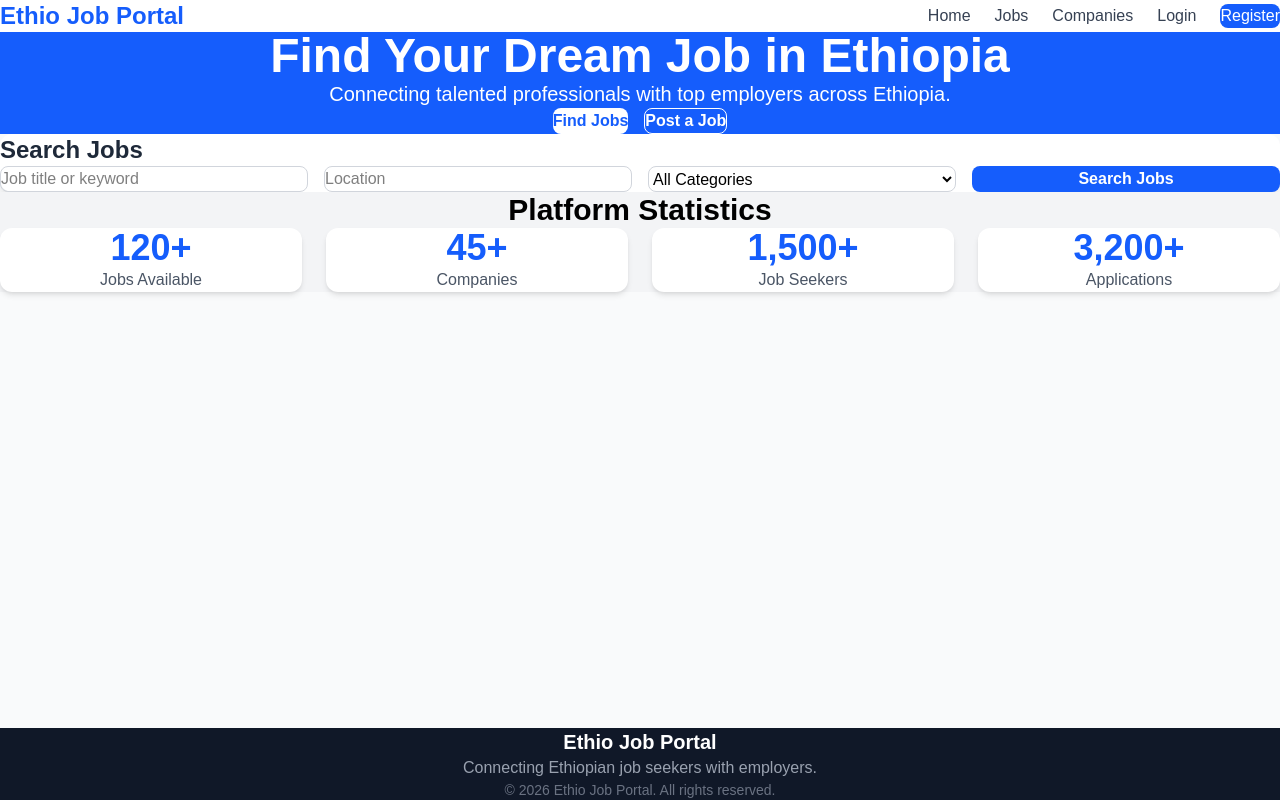
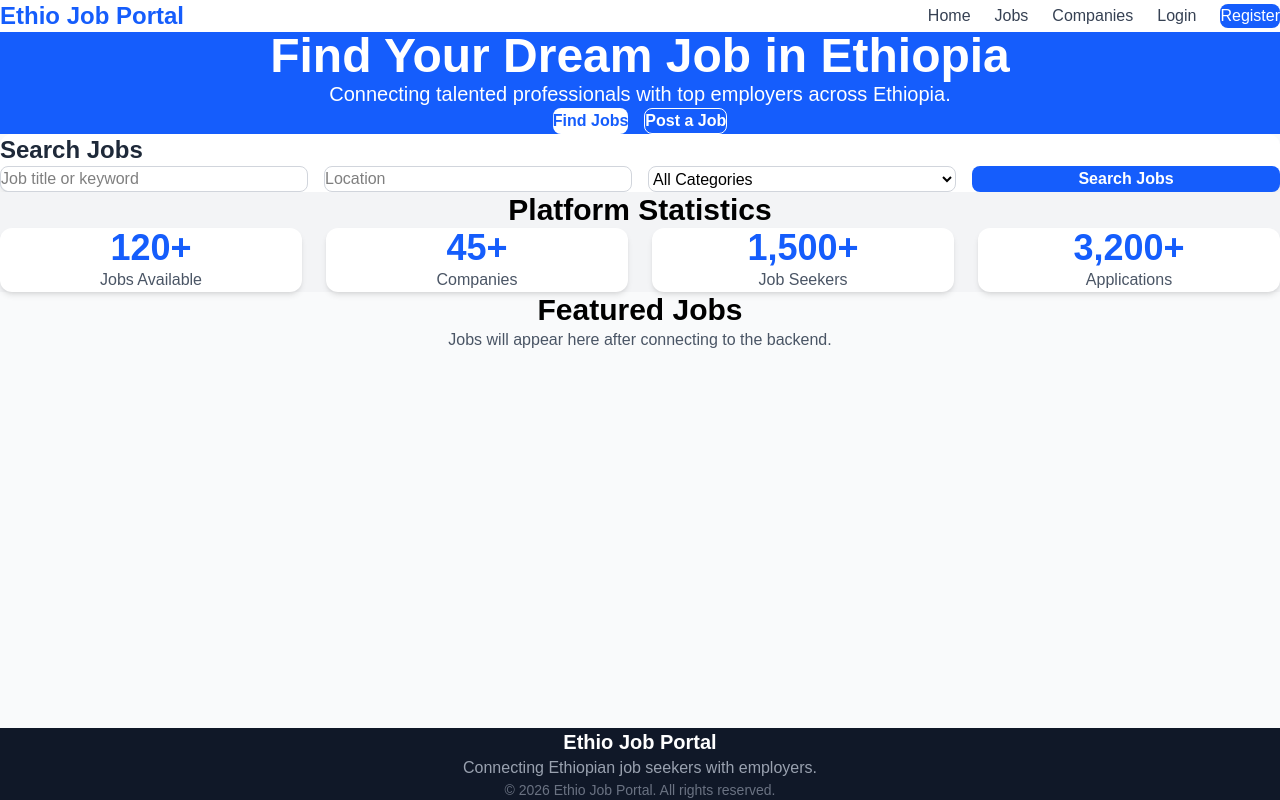
Before and after one commit to kirubelgetanehyenew-commits/Ethio-Job-Portal, a React (Vite) app in the folder client/: page / in a window 1280 px wide. Built offline with nearby package versions, Linux system fonts and the light colour scheme; no server answers.

Commit message:
API connection for the first time

```diff
--- a/client/src/pages/Home/FeaturedJobs.jsx
+++ b/client/src/pages/Home/FeaturedJobs.jsx
@@ -0,0 +1,33 @@
+import { useEffect } from "react";
+import { getAllJobs } from "../../services/jobService";
+
+function FeaturedJobs() {
+  useEffect(() => {
+    const fetchJobs = async () => {
+      try {
+        const data = await getAllJobs();
+        console.log("Jobs:", data);
+      } catch (error) {
+        console.error("Error fetching jobs:", error);
+      }
+    };
+
+    fetchJobs();
+  }, []);
+
+  return (
+    <section className="py-16">
+      <div className="max-w-7xl mx-auto px-6">
+        <h2 className="text-3xl font-bold text-center">
+          Featured Jobs
+        </h2>
+
+        <p className="text-center text-gray-600 mt-4">
+          Jobs will appear here after connecting to the backend.
+        </p>
+      </div>
+    </section>
+  );
+}
+
+export default FeaturedJobs;
--- a/client/src/pages/Home/Home.jsx
+++ b/client/src/pages/Home/Home.jsx
@@ -1,6 +1,7 @@
 import HeroSection from "./HeroSection";
 import SearchSection from "./SearchSection";
 import StatisticsSection from "./StatisticsSection";
+import FeaturedJobs from "./FeaturedJobs";
 
 function Home() {
   return (
@@ -8,6 +9,7 @@ function Home() {
       <HeroSection />
       <SearchSection />
       <StatisticsSection />
+      <FeaturedJobs />
     </>
   );
 }
--- /dev/null
+++ b/client/src/services/api.js
@@ -0,0 +1,10 @@
+import axios from "axios";
+
+const api = axios.create({
+  baseURL: "http://localhost:5000/api",
+  headers: {
+    "Content-Type": "application/json",
+  },
+});
+
+export default api;
--- /dev/null
+++ b/client/src/services/jobService.js
@@ -0,0 +1,6 @@
+import api from "./api";
+
+export const getAllJobs = async () => {
+  const response = await api.get("/jobs");
+  return response.data;
+};
```
